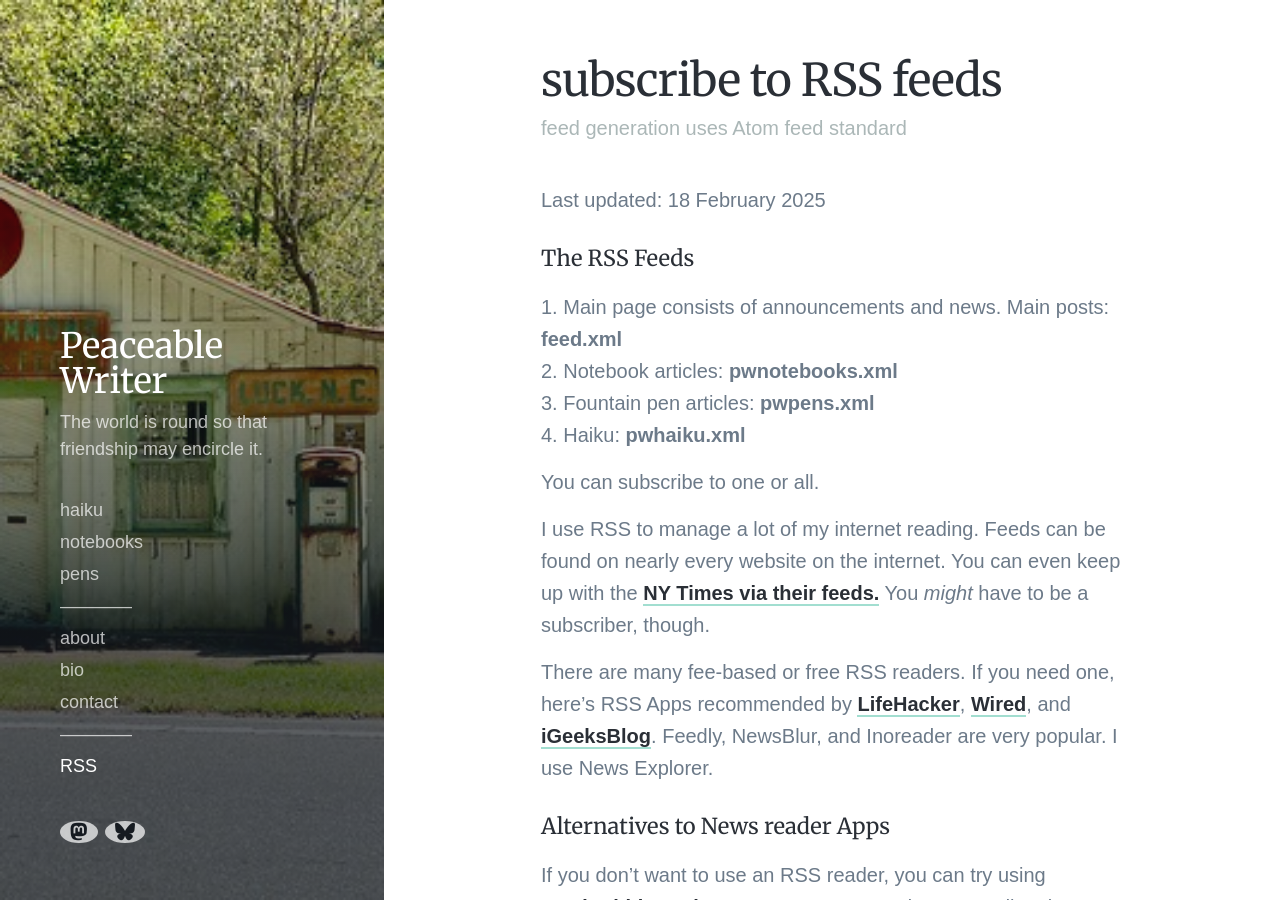
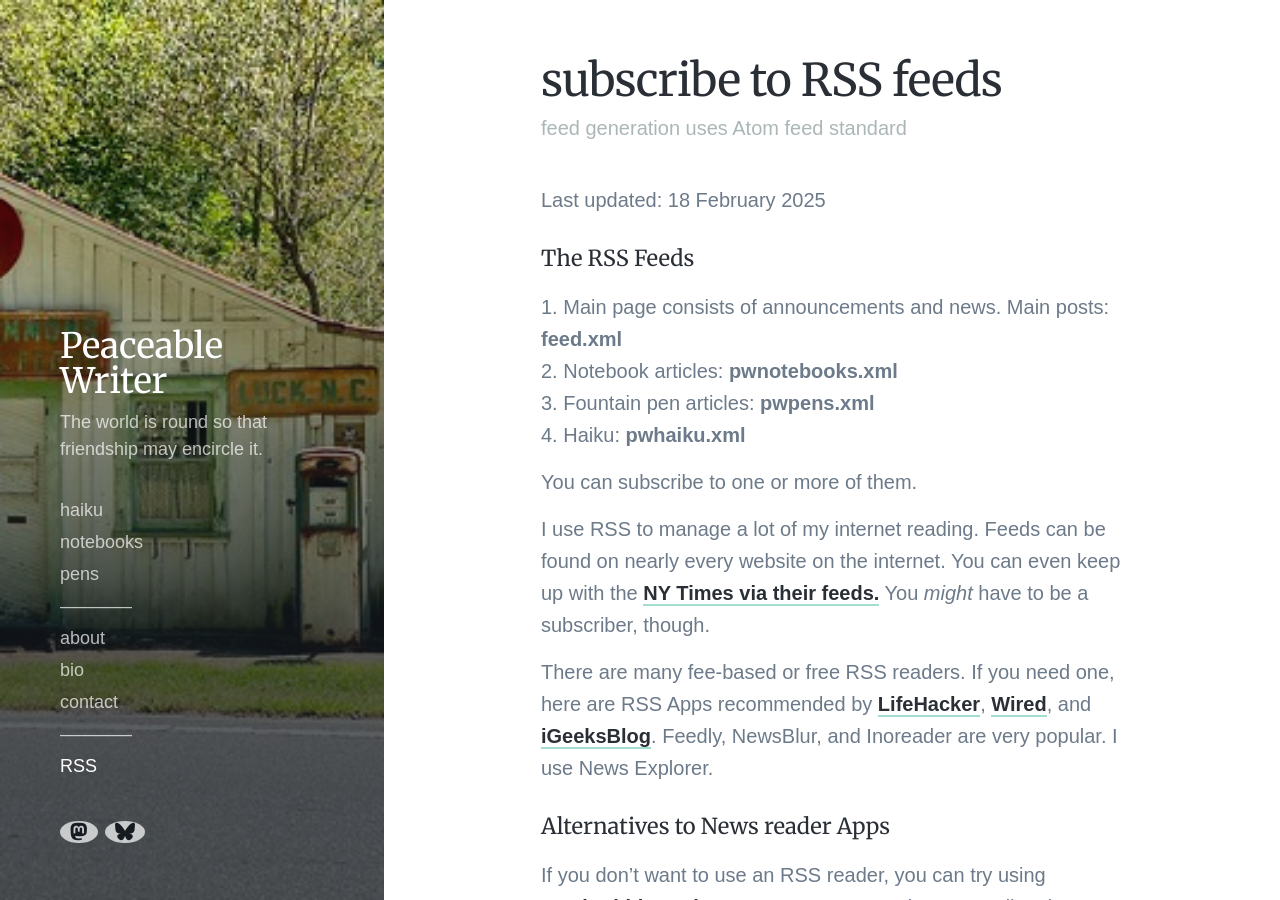
Before and after one commit to jdeames/jdeames.github.io, a Jekyll site: the page built from _pages/subscribeRSS.md, in a window 1280 px wide and 900 px high. Built offline with Jekyll 4.4.1, drawn with Linux system fonts in a browser that asks for light colours; nearby versions of some CDN libraries; some web fonts are replaced.

Commit message:
Update subscriberss again

```diff
--- a/_pages/subscribeRSS.md
+++ b/_pages/subscribeRSS.md
@@ -12,11 +12,11 @@
  3. Fountain pen articles: **pwpens.xml**
  4. Haiku: **pwhaiku.xml**
 
-You can subscribe to one or all.
+You can subscribe to one or more of them.
 
 I use RSS to manage a lot of my internet reading. Feeds can be found on nearly every website on the internet. You can even keep up with the [NY Times via their feeds.](https://www.nytimes.com/rss) You *might* have to be a subscriber, though.
 
-There are many fee-based or free RSS readers. If you need one, here's RSS Apps recommended by [LifeHacker](https://lifehacker.com/tech/best-rss-readers), [Wired](https://www.wired.com/story/best-rss-feed-readers/), and [iGeeksBlog](https://www.igeeksblog.com/best-rss-reader-apps-for-mac/). Feedly, NewsBlur, and Inoreader are very popular. I use News Explorer.
+There are many fee-based or free RSS readers. If you need one, here are RSS Apps recommended by [LifeHacker](https://lifehacker.com/tech/best-rss-readers), [Wired](https://www.wired.com/story/best-rss-feed-readers/), and [iGeeksBlog](https://www.igeeksblog.com/best-rss-reader-apps-for-mac/). Feedly, NewsBlur, and Inoreader are very popular. I use News Explorer.
 
 #### Alternatives to News reader Apps
 If you don't want to use an RSS reader, you can try using <a href="https://feedrabbit.com/">FeedRabbit</a> or <a href="https://blogtrottr.com/">Blogtrottr</a> to get RSS updates sent directly to your email. Both have free and paid plans.
```
